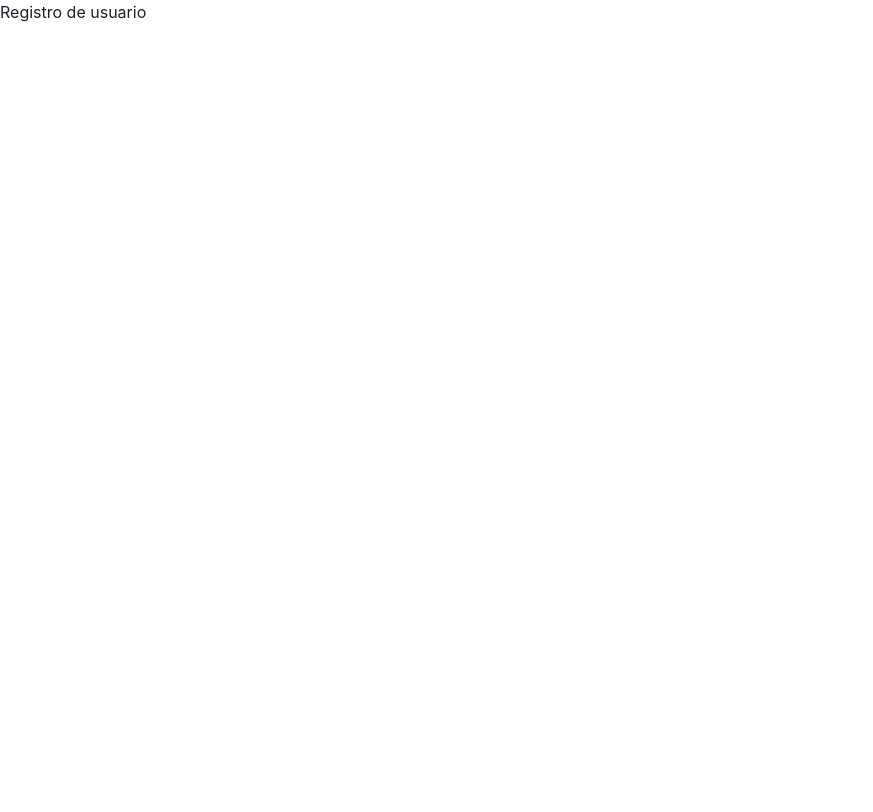
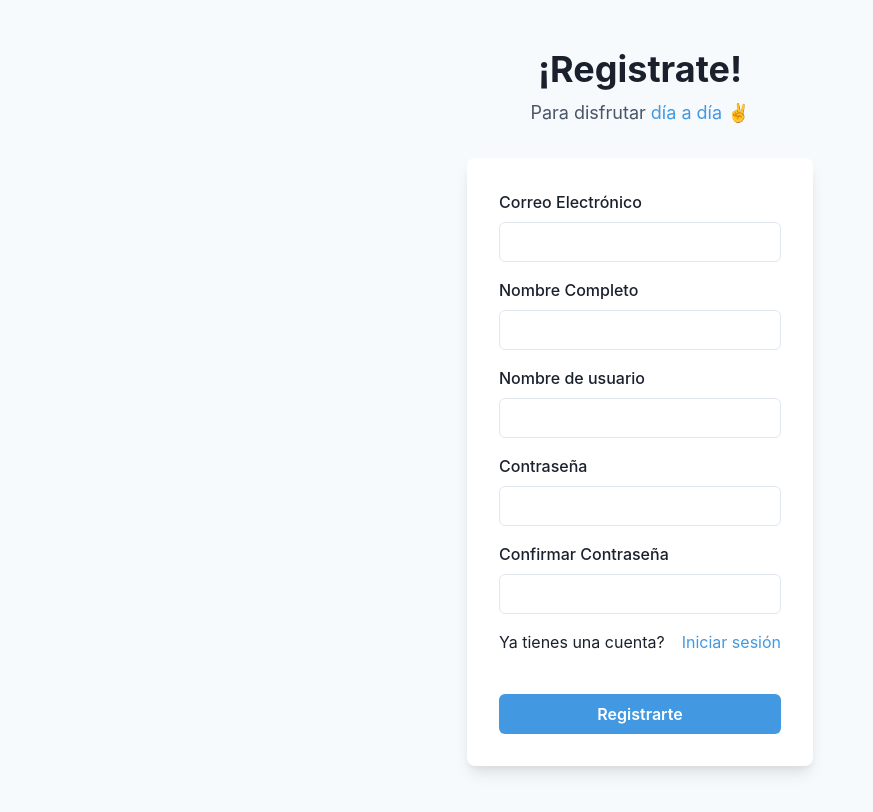
Before and after one commit to lmartinezsch/lifepolls-front, a React (Create React App) app: page /register in a window 1280 px wide. Shown: the whole page, without its empty margins (0-873 px from the left). Built offline with nearby package versions, Linux system fonts and the light colour scheme.

Commit message:
Add login and register template

```diff
--- a/src/pages/Login.tsx
+++ b/src/pages/Login.tsx
@@ -22,7 +22,7 @@
       bg={useColorModeValue('gray.50', 'gray.800')}>
       <Stack spacing={8} mx={'auto'} maxW={'lg'} py={12} px={6}>
         <Stack align={'center'}>
-          <Heading fontSize={'4xl'}>Inicia con tu cuenta</Heading>
+          <Heading fontSize={'4xl'}>¡Inicia sesión!</Heading>
           <Text fontSize={'lg'} color={'gray.600'}>
             Para disfrutar <Link color={'blue.400'}> día a día</Link> ✌️
           </Text>
@@ -34,20 +34,23 @@
           p={8}>
           <Stack spacing={4}>
             <FormControl id="email">
-              <FormLabel>Email address</FormLabel>
+              <FormLabel>Correo Electrónico / Usuario</FormLabel>
               <Input type="email" />
             </FormControl>
             <FormControl id="password">
-              <FormLabel>Password</FormLabel>
+              <FormLabel>Contraseña</FormLabel>
               <Input type="password" />
             </FormControl>
             <Stack spacing={10}>
               <Stack
-                direction={{ base: 'column', sm: 'row' }}
-                align={'start'}
+                direction={{ base: 'column', sm: 'column' }}
+                align={'center'}
                 justify={'space-between'}>
+                border={2}
                 <Checkbox>Recordar contraseña</Checkbox>
                 <Link color={'blue.400'}>Olvidaste tu contraseña?</Link>
+                <Text>¡¿Todavía no tienes una cuenta?!</Text>
+                <Link color={'blue.400'}>Registrate</Link>
               </Stack>
               <Button
                 bg={'blue.400'}
@@ -55,7 +58,7 @@
                 _hover={{
                   bg: 'blue.500',
                 }}>
-                  Submit
+                  Iniciar
               </Button>
             </Stack>
           </Stack>
--- a/src/pages/Register.tsx
+++ b/src/pages/Register.tsx
@@ -1,3 +1,80 @@
-export const Register = () =>  {
-    return <h2>Registro de usuario</h2>;
-  }
+import {
+  Flex,
+  Box,
+  FormControl,
+  FormLabel,
+  Input,
+  Checkbox,
+  Stack,
+  Link,
+  Button,
+  Heading,
+  Text,
+  useColorModeValue,
+  InputRightElement
+} from '@chakra-ui/react';
+
+
+export function Register() {
+  return (
+    <Flex
+      minH={'100vh'}
+      align={'center'}
+      justify={'center'}
+      bg={useColorModeValue('gray.50', 'gray.800')}>
+      <Stack spacing={8} mx={'auto'} maxW={'lg'} py={12} px={6}>
+        <Stack align={'center'}>
+          <Heading fontSize={'4xl'}>¡Registrate!</Heading>
+          <Text fontSize={'lg'} color={'gray.600'}>
+            Para disfrutar <Link color={'blue.400'}> día a día</Link> ✌️
+          </Text>
+        </Stack>
+        <Box
+          rounded={'lg'}
+          bg={useColorModeValue('white', 'gray.700')}
+          boxShadow={'lg'}
+          p={8}>
+          <Stack spacing={4}>
+            <FormControl id="email">
+              <FormLabel>Correo Electrónico</FormLabel>
+              <Input type="email" />
+            </FormControl>
+            <FormControl id="nombre">
+              <FormLabel>Nombre Completo</FormLabel>
+              <Input type="nommbre" />
+            </FormControl>
+            <FormControl id="ususario">
+              <FormLabel>Nombre de usuario</FormLabel>
+              <Input type="usuario" />
+            </FormControl>
+            <FormControl id="contraseña">
+              <FormLabel>Contraseña</FormLabel>
+              <Input type="contraseña" />
+            </FormControl>
+            <FormControl id="confrimar">
+              <FormLabel>Confirmar Contraseña</FormLabel>
+              <Input type="confirmar" />
+            </FormControl>
+            <Stack spacing={10}>
+              <Stack
+                direction={{ base: 'column', sm: 'row' }}
+                align={'center'}
+                justify={'space-between'}>
+                <Text>Ya tienes una cuenta?</Text>
+                <Link color={'blue.400'}>Iniciar sesión</Link>
+              </Stack>
+              <Button
+                bg={'blue.400'}
+                color={'white'}
+                _hover={{
+                  bg: 'blue.500',
+                }}>
+                  Registrarte
+              </Button>
+            </Stack>
+          </Stack>
+        </Box>
+      </Stack>
+    </Flex>
+  );
+}
```
